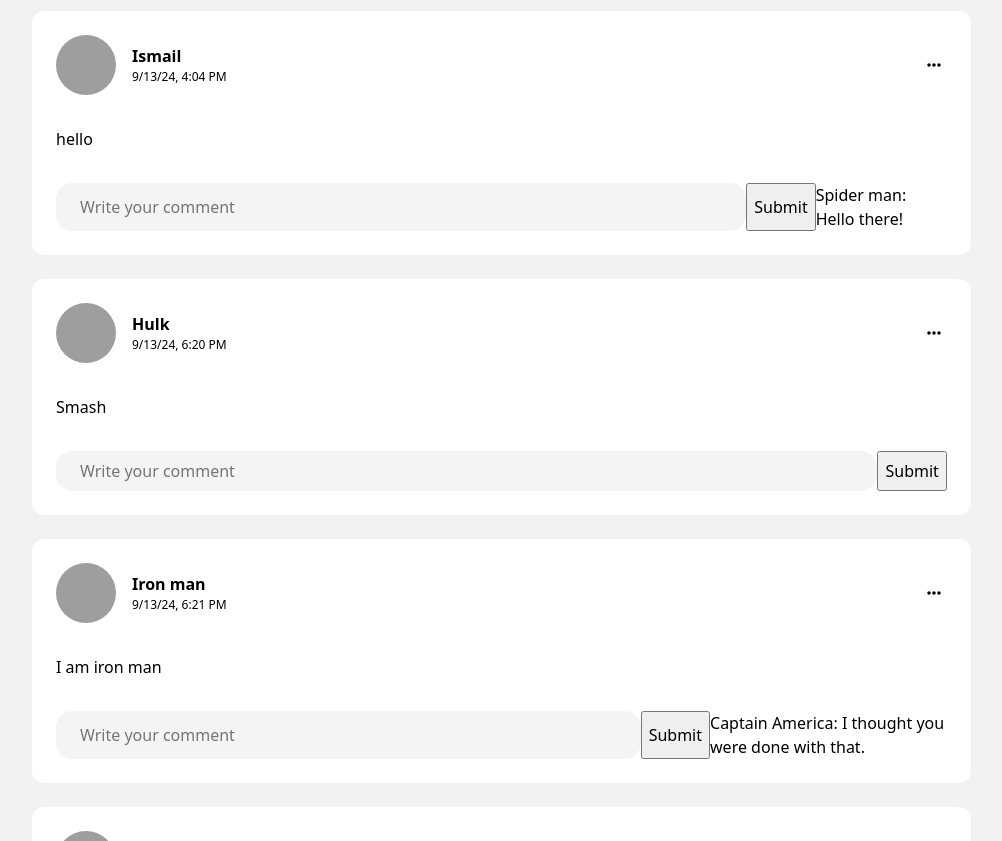
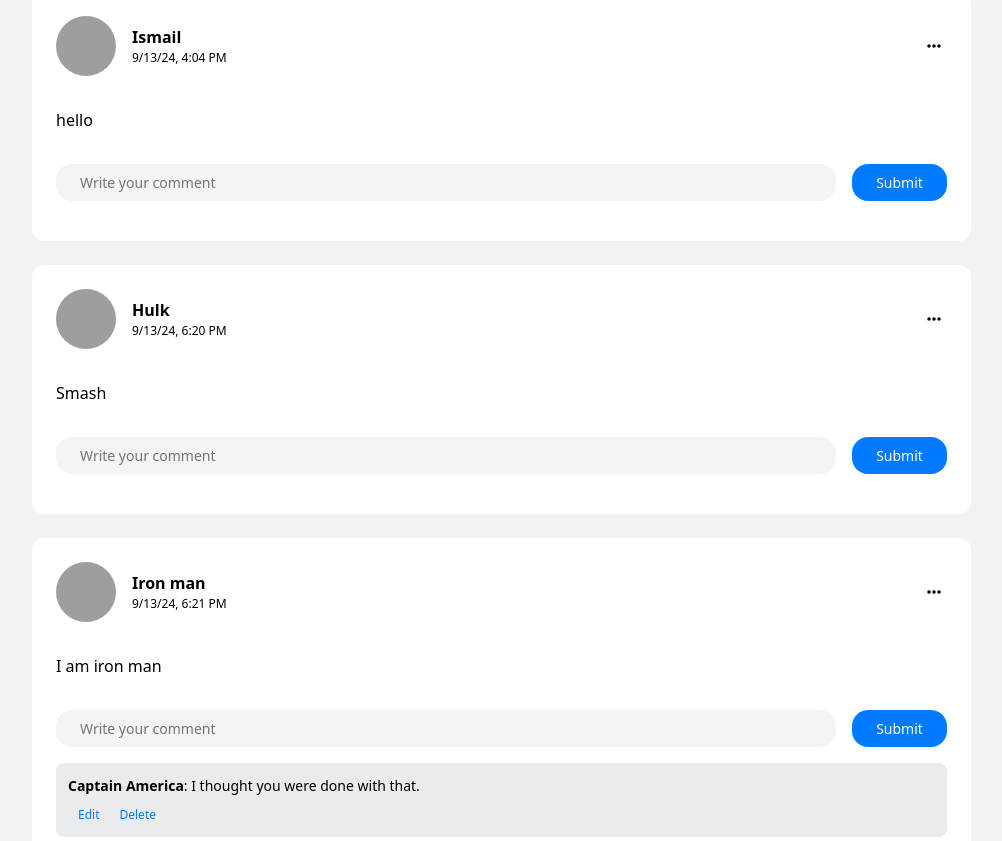
Before and after one commit to Apolo151/eSocialize-frontend, an Angular app: page / in a window 1280 px wide. Shown: the part 559-1400 px from the top of the page, without its empty margins (32-1034 px from the left). Built offline with nearby package versions, Linux system fonts and the light colour scheme; data requests are answered from the project's data file; grey boxes are pictures that could not be loaded.

Commit message:
Implemented CRUD operations for comments

```diff
--- a/db.json
+++ b/db.json
@@ -11,26 +11,7 @@
         "profilePictureUrl": "../../../assets/images/default-profile-picture-url.webp"
       },
       "createdAt": "2024-09-13T16:03:13.320Z",
-      "comments": [
-        {
-          "id": "1",
-          "author": {
-            "id": 2,
-            "name": "Spong bob"
-          },
-          "body": "Great post!",
-          "createdAt": "2024-09-13T16:05:00.000Z"
-        },
-        {
-          "id": "2",
-          "author": {
-            "id": 3,
-            "name": "Captain America"
-          },
-          "body": "Interesting perspective.",
-          "createdAt": "2024-09-13T16:10:00.000Z"
-        }
-      ]
+      "comments": []
     },
     {
       "id": "1726243449089",
@@ -43,17 +24,7 @@
         "profilePictureUrl": "https://i.pinimg.com/736x/9b/bd/92/9bbd9297b91dd8d8de331a4bfb6439db.jpg"
       },
       "createdAt": "2024-09-13T16:04:09.089Z",
-      "comments": [
-        {
-          "id": "1",
-          "author": {
-            "id": 1,
-            "name": "Spider man"
-          },
-          "body": "Hello there!",
-          "createdAt": "2024-09-13T16:15:00.000Z"
-        }
-      ]
+      "comments": []
     },
     {
       "id": "1726251642173",
@@ -148,6 +119,17 @@
           },
           "body": "I thought you were done with that.",
           "createdAt": "2024-09-13T18:22:00.000Z"
+        },
+        {
+          "id": 1726333254832,
+          "author": {
+            "id": 1,
+            "name": "Ismail",
+            "profilePictureUrl": "default.jpg",
+            "createdAt": "2024-09-14T17:00:54.832Z"
+          },
+          "body": "Hello",
+          "createdAt": "2024-09-14T17:00:54.832Z"
         }
       ]
     },
--- a/src/app/components/post/post.component.css
+++ b/src/app/components/post/post.component.css
@@ -24,7 +24,14 @@
 
 .comments-container {
   display: flex;
+  flex-direction: column;
   margin-top: 32px;
+}
+
+.input-container {
+  display: flex;
+  gap: 16px;
+  margin-bottom: 16px;
 }
 
 .comments-container input {
@@ -34,7 +41,55 @@
   padding: 8px 24px;
   border-radius: 16px;
   width: 100%;
+  font-size: 14px;
 }
+
+.comments-container button {
+  padding: 8px 24px;
+  background-color: #007bff;
+  color: white;
+  border: none;
+  border-radius: 16px;
+  cursor: pointer;
+  font-size: 14px;
+}
+
+.submit-button:hover {
+  background-color: #0056b3;
+}
+
+.comment {
+  padding: 12px;
+  background-color: #e9ecef;
+  border-radius: 8px;
+  margin-bottom: 8px;
+}
+
+.comment p {
+  margin: 0;
+  font-size: 14px;
+}
+
+.comment-actions {
+  margin-top: 5px;
+}
+
+.comment-actions button {
+  background-color: transparent;
+  border: none;
+  color: #007bff;
+  cursor: pointer;
+  font-size: 12px;
+  margin-right: 10px;
+  margin-left: 10px;
+  padding:0;
+}
+
+.comment-actions button:hover {
+  text-decoration: underline;
+}
+
+
 
 
 textarea {
--- a/src/app/components/post/post.component.html
+++ b/src/app/components/post/post.component.html
@@ -31,12 +31,39 @@
 
 
     <div class="comments-container">
+      <div class="input-container">
         <input type="text" name="comment" id="comment" [(ngModel)]="comment" placeholder="Write your comment">
-        <button (click) = "addComment()">Submit</button>
-        <div *ngFor="let comment of post.comments">
-        <p>{{ comment.author.name }}: {{ comment.body }}</p>
+        <button (click)="addComment()">Submit</button>
+      </div>
+
+      <div *ngFor="let comment of post.comments" class="comment">
+        <div *ngIf="editingCommentId === comment.id; else viewMode">
+          <input [(ngModel)]="comment.body" />
+          <div class = "comment-actions">
+            <button (click)="saveCommentEdit(comment)">Save</button>
+            <button (click)="cancelCommentEdit(comment)">Cancel</button>
+          </div>
+        </div>
+
+        <ng-template #viewMode>
+          <p><strong>{{ comment.author.name }}</strong>: {{ comment.body }}</p>
+          <div class = "comment-actions">
+            <button (click)="startEditComment(comment)">Edit</button>
+            <button (click)="confirmDeleteComment(comment)">Delete</button>
+          </div>
+        </ng-template>
+
+        <div *ngIf="deletingCommentId === comment.id">
+          <p>Are you sure you want to delete this comment?</p>
+          <div class = "comment-actions">
+            <button (click)="deleteComment(comment)">Yes</button>
+            <button (click)="cancelDeleteComment()">No</button>
+          </div>
+        </div>
       </div>
     </div>
 
 
+
+
   </div>
--- a/src/app/components/post/post.component.ts
+++ b/src/app/components/post/post.component.ts
@@ -1,15 +1,16 @@
-import { Component, Input, Output, EventEmitter,OnChanges, SimpleChanges } from '@angular/core';
+import { Component, Input, Output, EventEmitter, OnChanges, SimpleChanges } from '@angular/core';
 import { Post } from 'src/app/models/post';
 import { faEllipsis } from '@fortawesome/free-solid-svg-icons';
 import { Author } from 'src/app/models/author';
 import { PostComment } from 'src/app/models/comment';
+
 @Component({
   selector: 'app-post',
   templateUrl: './post.component.html',
   styleUrls: ['./post.component.css']
 })
-export class PostComponent {
-  @Input() author!:Author;
+export class PostComponent implements OnChanges {
+  @Input() author!: Author;
   @Input() post!: Post;
   @Output() postDeleted = new EventEmitter<number>();
   @Output() postUpdated = new EventEmitter<Post>();
@@ -19,14 +20,14 @@ export class PostComponent {
   isDropdownOpen = false;
   isEditing = false;
   beforeEdit: string = '';
+  editingCommentId: number | null = null;
+  deletingCommentId: number | null = null;
 
   ngOnChanges(changes: SimpleChanges): void {
     if (changes['post'] && changes['post'].currentValue) {
       this.beforeEdit = this.post.body;
     }
   }
-
-
 
   toggleDropdown(): void {
     this.isDropdownOpen = !this.isDropdownOpen;
@@ -49,7 +50,6 @@ export class PostComponent {
   }
 
   cancelEditing(): void {
-    console.log("Editing canceled");
     this.post.body = this.beforeEdit;
     this.isEditing = false;
   }
@@ -58,7 +58,6 @@ export class PostComponent {
     if (this.isDropdownOpen) {
       this.isDropdownOpen = false;
     }
-    console.log(this.post.id);
     this.postDeleted.emit(this.post.id);
   }
 
@@ -66,29 +65,56 @@ export class PostComponent {
     return this.post.author.profilePictureUrl || '../../../assets/images/default-profile-picture-url.webp';
   }
 
-  //coment logic
+  // Comment logic
   comment: string = '';
 
-  addComment(): void{
-    const newComment : PostComment = {
+  addComment(): void {
+    const newComment: PostComment = {
       id: Date.now(),
       author: this.getCurrentUser(),
       body: this.comment,
       createdAt: new Date(),
     };
 
-    this.newComment.emit(newComment);
-    this.comment = "";
-
+    this.post.comments.push(newComment);
+    this.postUpdated.emit(this.post);
+    this.comment = '';
   }
 
-  getCurrentUser(){
+  startEditComment(comment: PostComment): void {
+    this.editingCommentId = comment.id;
+    comment.body = comment.body;
+  }
+
+  saveCommentEdit(comment: PostComment): void {
+    this.postUpdated.emit(this.post);
+  }
+
+  cancelCommentEdit(comment: PostComment): void {
+    this.editingCommentId = null;
+  }
+
+  confirmDeleteComment(comment: PostComment): void {
+    this.deletingCommentId = comment.id;
+  }
+
+  // Proceed with comment deletion
+  deleteComment(comment: PostComment): void {
+    this.post.comments = this.post.comments.filter(c => c.id !== comment.id);
+    this.postUpdated.emit(this.post);
+    this.deletingCommentId = null;
+  }
+
+  cancelDeleteComment(): void {
+    this.deletingCommentId = null;
+  }
+
+  getCurrentUser() {
     return {
       id: 1,
       name: 'Ismail',
       profilePictureUrl: 'default.jpg',
       createdAt: new Date(),
-    }
+    };
   }
-
 }
```
Lines whose indentation alone changed are shown as unchanged.
